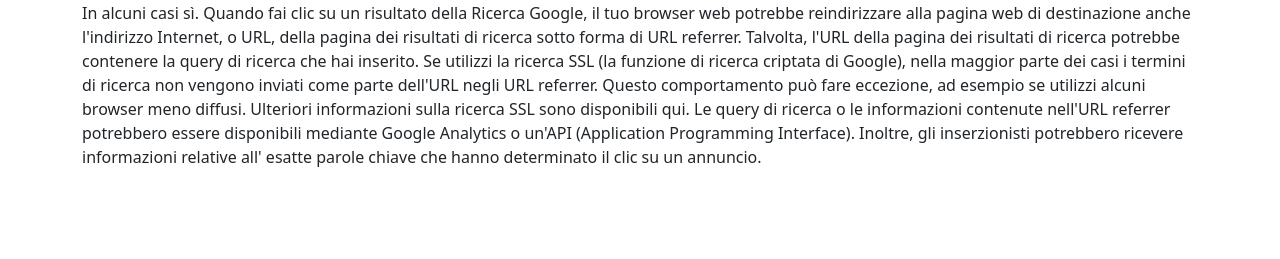
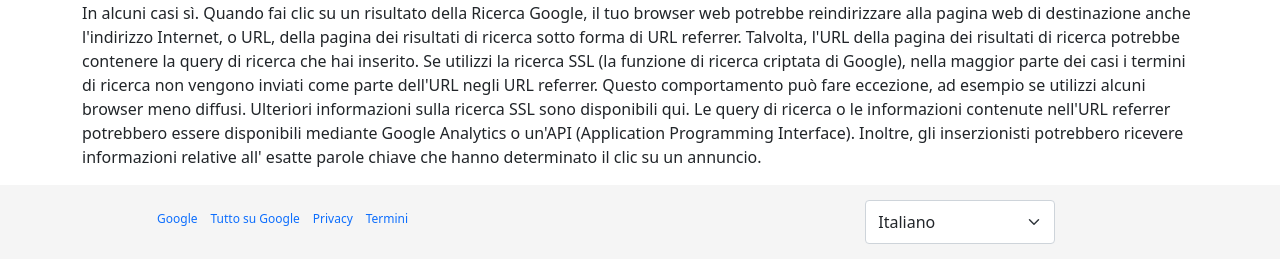
Before and after one commit to Al3ss4/php-google-faq, a PHP site: page / in a window 1280 px wide. Shown: the part 1925-2184 px from the top of the page. Before the commit the page ends 2092 px from the top, so only its background shows below. Run offline with PHP 8.4, Linux system fonts and the light colour scheme.

Commit message:
add footer

```diff
--- a/index.php
+++ b/index.php
@@ -112,6 +112,34 @@ $db= [
     </div>
 
 </main>
+<footer class="container-fluid">
+    <div class="row">
+        <div class="col-1"></div>
+        <div class=" col-3 ">
+        <ul class="d-flex justify-content-around">
+            <li><a href="#" class="text-decoration-none">Google</a></li>
+            <li><a href="#" class="text-decoration-none">Tutto su Google</a></li>
+            <li><a href="#" class="text-decoration-none">Privacy</a></li>
+            <li><a href="#" class="text-decoration-none">Termini</a></li>
+        </ul>
+    </div>
 
+    <div class="col-4"></div>
+
+    <div class="d-flex col-2 ">
+    <i class="mt-2"></i>
+    <select class="form-select" aria-label="Default select example">
+        <option value="1">Italiano</option>
+        <option value="2">Inglese</option>
+        <option value="3">Spagnolo</option>
+        <option value="4">Tedesco</option>
+        <option value="5">Francese</option>
+    </select>
+
+    </div>
+    <div class="col-2"></div>
+        </div>
+
+</footer>
 </body>
 </html>
--- a/style.css
+++ b/style.css
@@ -27,14 +27,24 @@ ul li
     list-style: none;
 }
 
-
-
 .active
 {
-    border-bottom: 3px solid rgb(15, 69, 218);
+    border-bottom: 2px solid rgb(15, 69, 218);
     color: rgb(15, 69, 218);
 }
 main
 {
     margin-top: 150px;
 }
+
+footer
+{
+    background-color: #f5f5f5;
+    padding: 15px;
+}
+
+
+footer ul li
+{
+    font-size: 12px;
+}
```
